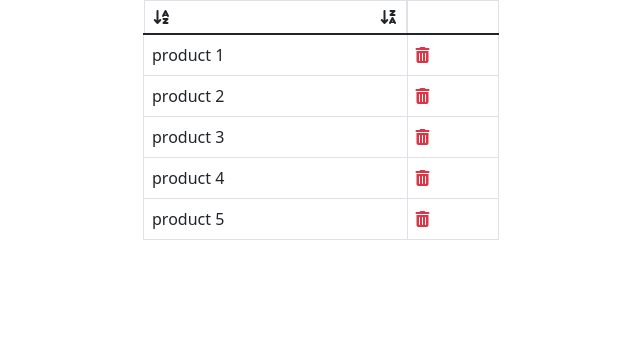
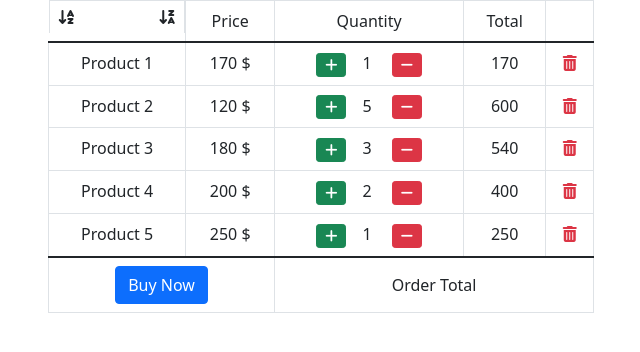
Before and after one commit to ZeynabYad/ShoppingCart, a plain HTML site: page index.html in a window 1280 px wide. Shown: the whole page, without its empty margins (319-959 px from the left). Drawn offline with Linux system fonts and the light colour scheme.

Commit message:
Add reduceQuantity & AddQuantity Func,upd Products array items with Objcts.

```diff
--- a/index.html
+++ b/index.html
@@ -5,7 +5,7 @@
     <meta http-equiv="X-UA-Compatible" content="IE=edge" />
     <meta name="viewport" content="width=device-width, initial-scale=1.0" />
     <link rel="stylesheet" href="css/bootstrap.min.css" />
-    <link rel="stylesheet" href="css/style.css">
+    <link rel="stylesheet" href="css/style.css" />
     <link
       rel="stylesheet"
       href="https://cdnjs.cloudflare.com/ajax/libs/font-awesome/6.1.1/css/all.min.css"
@@ -18,18 +18,30 @@
   <body onLoad="createCartTable()">
     <div class="container">
       <div class="row justify-content-center">
-        <div class="col-4">
-          <table class="table table-bordered">
+        <div class="col-6">
+          <table class="table table-bordered text-center">
             <thead>
               <tr>
                 <td class="d-flex justify-content-between">
                   <i class="fa-solid fa-arrow-down-a-z"></i>
                   <i class="fa-solid fa-arrow-down-z-a"></i>
                 </td>
+                <td>Price</td>
+                <td>Quantity</td>
+                <td>Total</td>
                 <td></td>
               </tr>
             </thead>
             <tbody></tbody>
+            <tfoot>
+              <tr>
+                <td colspan="2">
+                  <button class="btn btn-primary">Buy Now</button>
+                </td>
+                <td colspan="3">Order Total</td>
+
+              </tr>
+            </tfoot>
           </table>
         </div>
       </div>
--- a/js/index.js
+++ b/js/index.js
@@ -1,27 +1,19 @@
 const products = [
-    "product 1",
-    "product 2",
-    "product 3",
-    "product 4",
-    "product 5",
+    { productName: 'Product 1', productPrice: 170, productQuantity: 1 },
+    { productName: 'Product 2', productPrice: 120, productQuantity: 5 },
+    { productName: 'Product 3', productPrice: 180, productQuantity: 3 },
+    { productName: 'Product 4', productPrice: 200, productQuantity: 2 },
+    { productName: 'Product 5', productPrice: 250, productQuantity: 1 },
 ];
 
-//create shopping cart table from products array
-
-// function createCartTable() {
-//     let cardContent = "";
-//     products.forEach(function (productName, productIndex) {
-//         cardContent += `<tr>
-//         <td>${productName}</td>
-//         <td><i class="fa-solid fa-trash-can text-danger" onClick="deleteProduct(${productIndex})"></i></td>
-//       </tr>`
-//     });
-//     document.querySelector('tbody').innerHTML = cardContent;
-// }
 function createCartTable() {
-    let rows = products.map((productName, productIndex) =>
-         `<tr>
-        <td>${productName}</td>
+    let rows = products.map((product, productIndex) =>
+        `<tr>
+        <td>${product.productName}</td>
+        <td>${product.productPrice} $</td>
+        <td><i class="fa-solid fa-plus btn btn-success btn-sm me-3" onClick="addQuantity(${productIndex})"></i>${product.productQuantity}
+        <i class="fa-solid fa-minus btn btn-danger btn-sm ms-3" onClick="reduceQuantity(${productIndex})"></i></td>
+        <td>${Number(product.productPrice) * Number(product.productQuantity)}</td>
         <td><i class="fa-solid fa-trash-can text-danger" onClick="deleteProduct(${productIndex})"></i></td>
       </tr>`
     );
@@ -37,20 +29,35 @@ document.querySelector('.fa-arrow-down-z-a').addEventListener('click', function
     sortProductName(false);
 })
 
+
+// // sort productName function
+// function sortProductName(direction) {
+//     if (direction) {
+//         products.sort()
+//         createCartTable();
+//     }
+//     else {
+//         products.sort().reverse()
+//         createCartTable();
+//     };
+// }
+
 //delete product from shopping cart
-function deleteProduct(productIndex) {
-    products.splice(productIndex, 1);
+// function deleteProduct(productIndex) {
+//     products.splice(productIndex, 1);
+//     createCartTable();
+// }
+
+//Add product Quantity
+function addQuantity(productIndex) {
+    products[productIndex].productQuantity++;
     createCartTable();
 }
+//Reduce product Quantity
+function reduceQuantity(productIndex) {
 
-//sort productName function
-function sortProductName(direction) {
-    if (direction) {
-        products.sort()
-        createCartTable();
-    }
-    else {
-        products.sort().reverse()
+    if (products[productIndex].productQuantity > 1) {
+        products[productIndex].productQuantity--;
         createCartTable();
     };
 }
```
Lines whose indentation alone changed are shown as unchanged.
